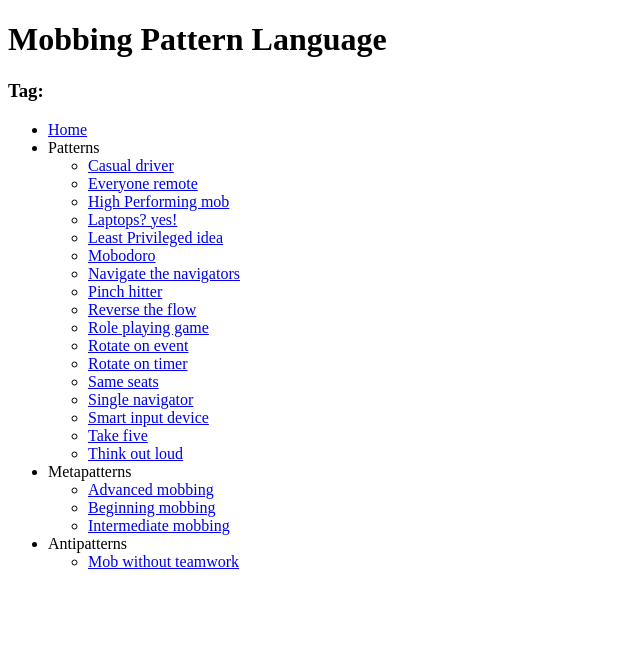
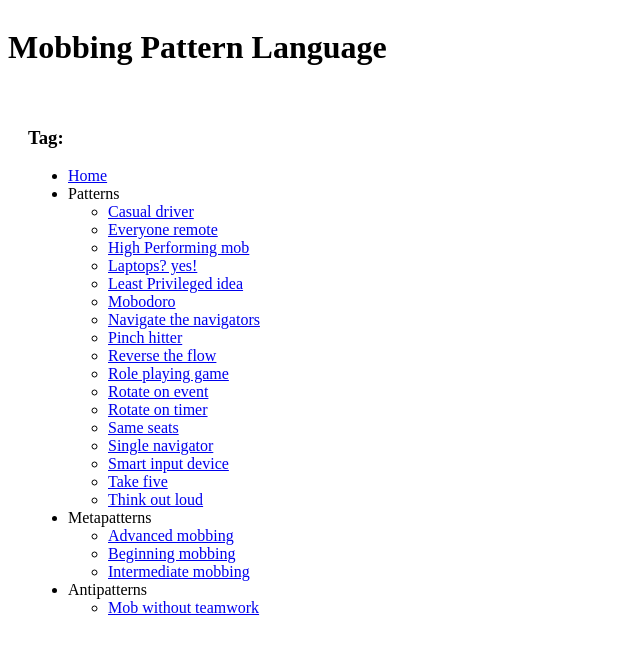
Before and after one commit to JayBazuzi/Mobbing-Pattern-Language, a Jekyll site: the page built from tags.html, in a window 1280 px wide. Shown: the top 654 px of the page, without its empty margins (0-640 px from the left). Built offline with Jekyll 4.4.1, drawn with Linux system fonts in a browser that asks for light colours.

Commit message:
Remove redundant 'without-navigation' layout in place of a parameter

```diff
--- a/_layouts/default.html
+++ b/_layouts/default.html
@@ -4,9 +4,12 @@
     <link rel="stylesheet" href="/assets/css/styles.css">
   </head>
   <body class='main'>
-    {% include _navigation.html %}
+    {% unless page.suppress-navigation %}
+      {% include _navigation.html %}
+    {% endunless %}
 
     {% include _header.html %}
+
     <div class='content'>
 
       {% if page.collection %}
--- a/_layouts/without-navigation.html
+++ /dev/null
@@ -1,16 +0,0 @@
-<!doctype html>
-<html>
-  <head>
-    <link rel="stylesheet" href="/assets/css/styles.css">
-  </head>
-  <body class='main--without-nav'>
-    {% include _header.html %}
-
-    <div class='content'>
-      {% if page.collection %}
-        <h2 class='content__title'>{{ page.collection | capitalize }}: {{page.title }}</h2>
-      {% endif %}
-      {{ content }}
-    </div>
-  </body>
-</html>
--- a/tags.html
+++ b/tags.html
@@ -1,5 +1,6 @@
 ---
-layout: without-navigation
+layout: default
+suppress-navigation: true
 ---
 
 <script>
```
